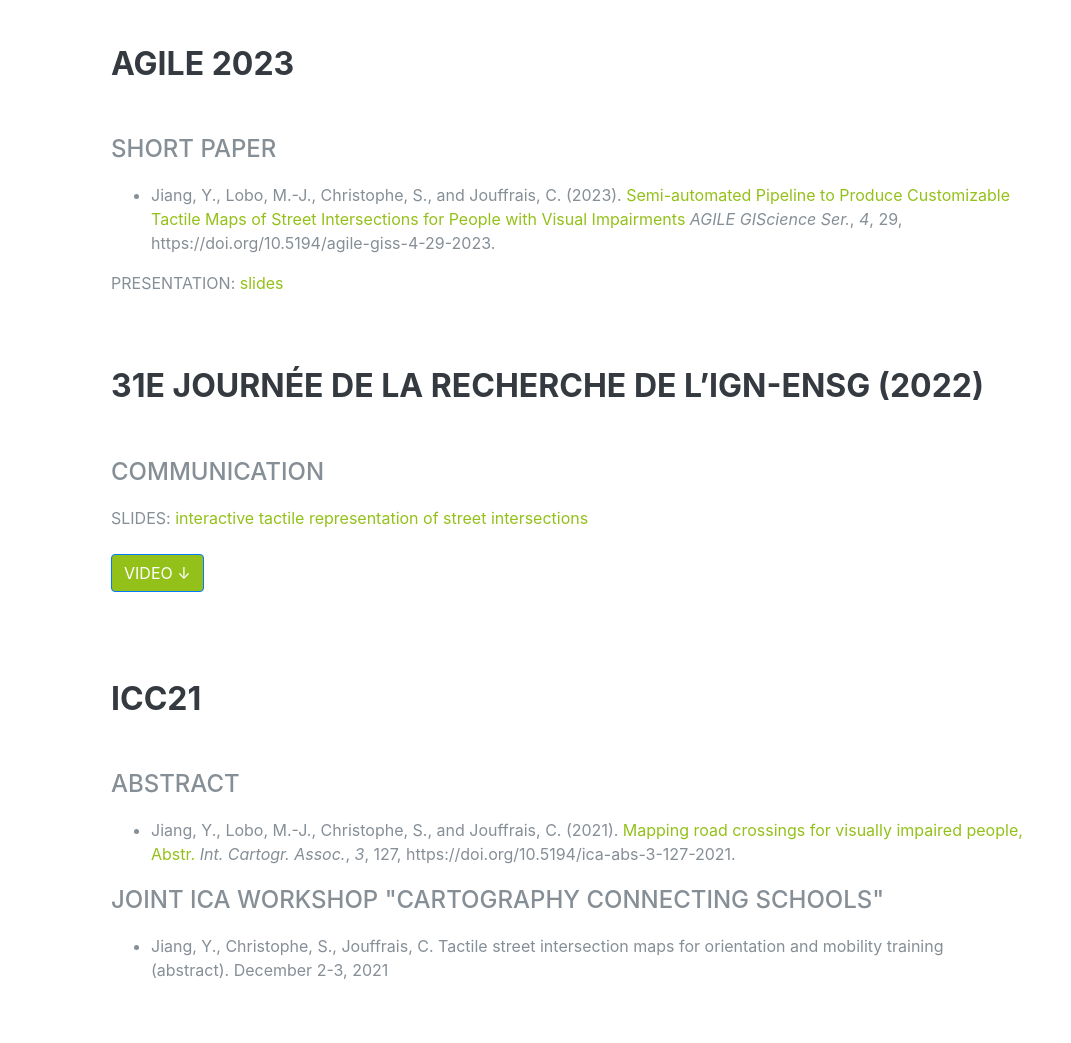
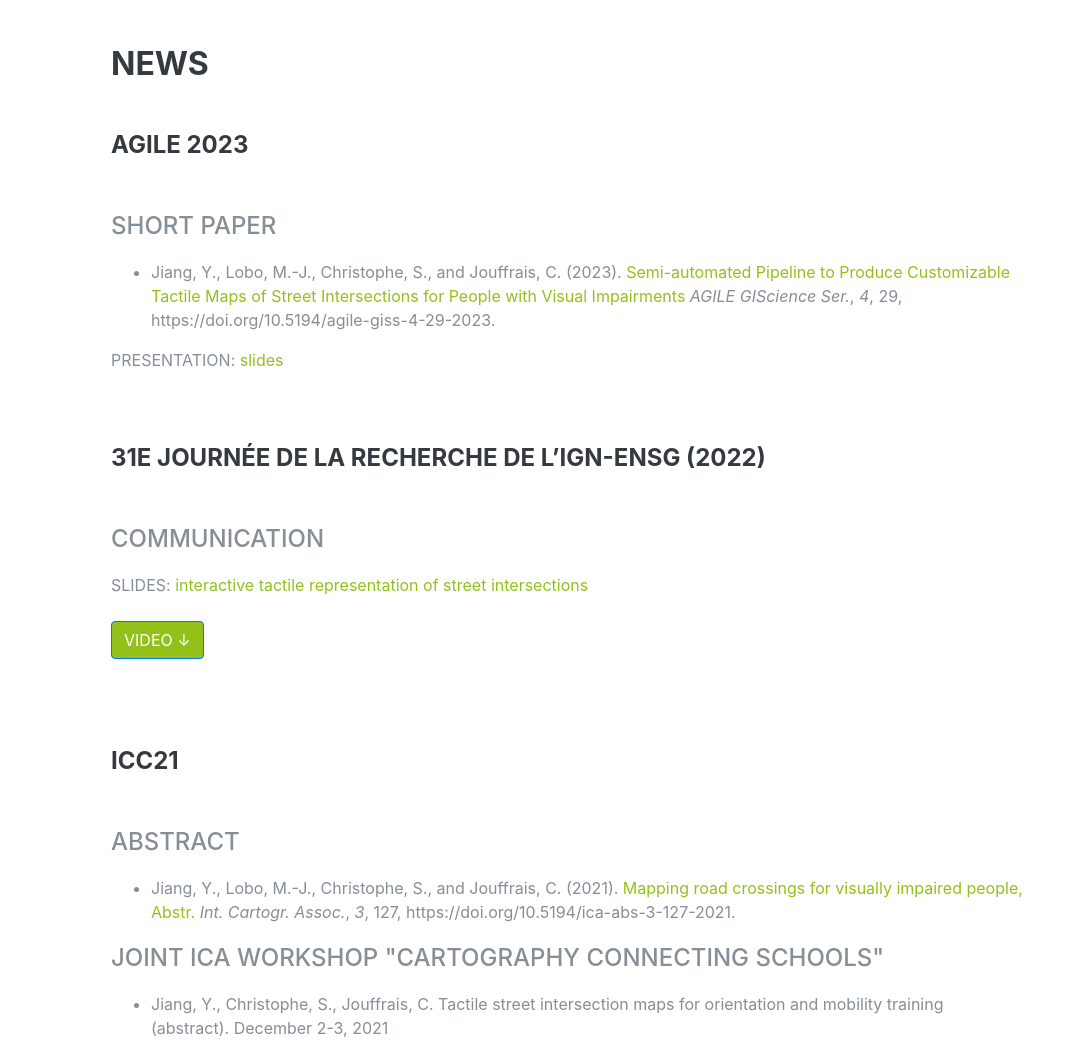
Before and after one commit to umrlastig/markie-jiang, a plain HTML site: page index.html in a window 1280 px wide. Shown: the part 804-1847 px from the top of the page, without its empty margins (209-1280 px from the left). Drawn offline with nearby package versions, Linux system fonts and the light colour scheme; a web font is replaced by a local one.

Commit message:
Add files via upload

```diff
--- a/index.html
+++ b/index.html
@@ -405,7 +405,8 @@
 
     <section class="resume-section p-3 p-lg-5 align-items-center" id="News">
       <div class="w-100">
-        <h3 class="mb-5">AGILE 2023</h3>
+        <h3 class="mb-5">news</h3>
+        <h4 class="mb-5">AGILE 2023</h3>
         <div class="w-100">
           <div class="subheading mb-3 mt-3 w-100">SHORT PAPER</div>
           <ul id="pubC" class="sub">
@@ -421,7 +422,7 @@
         <br>
         <br>
       <div class="w-100">
-        <h3 class="mb-5">31e journée de la recherche de l’IGN-ENSG (2022)</h3>
+        <h4 class="mb-5">31e journée de la recherche de l’IGN-ENSG (2022)</h3>
         <div class="w-100">
           <div class="subheading mb-3 mt-3 w-100">COMMUNICATION</div>
           <text>SLIDES: <a href="files/20220330_jr.pdf">interactive tactile representation of street intersections</a></text>
@@ -445,7 +446,7 @@
         <br>
         <br>
       <div class="w-100">
-        <h3 class="mb-5">ICC21</h3>
+        <h4 class="mb-5">ICC21</h3>
         <div class="w-100">
           <div class="subheading mb-3 mt-3 w-100">ABSTRACT</div>
           <ul id="pubC" class="sub">
@@ -510,6 +511,12 @@
     <section class="resume-section p-3 p-lg-5 d-flex align-items-center" id="publications">
       <div class="w-100">
         <h3 class="mb-5">Publications</h3>
+        <span id="pubCOM"><div class="subheading mb-3 mt-3">Journal</div></span>
+        <ul id="pubC" class="sub">
+          <li>
+            [UNDER REVISION] Producing accessible intersection maps for people with visual impairments:  an initial evaluation of a semi-automated approach <i>Cartography and Geographic Information Science</i>
+          </li>
+          </ul>
         <span id="pubCOM"><div class="subheading mb-3 mt-3">Conferences</div></span>
         <ul id="pubC" class="sub">
           <li>
```
